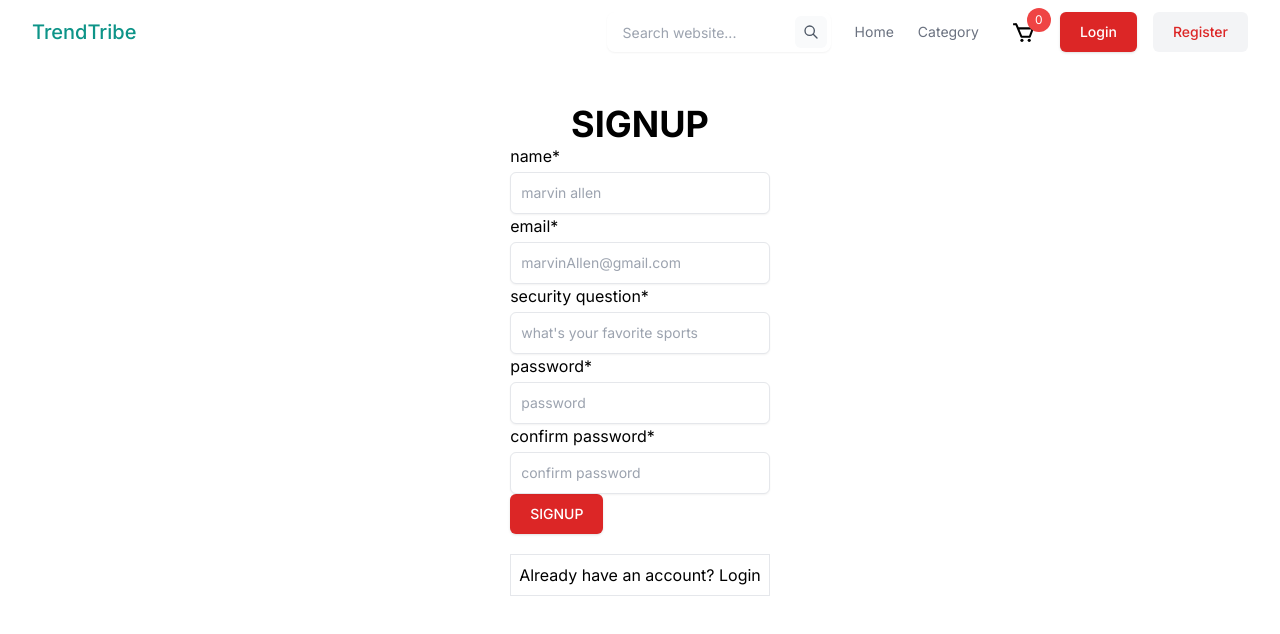
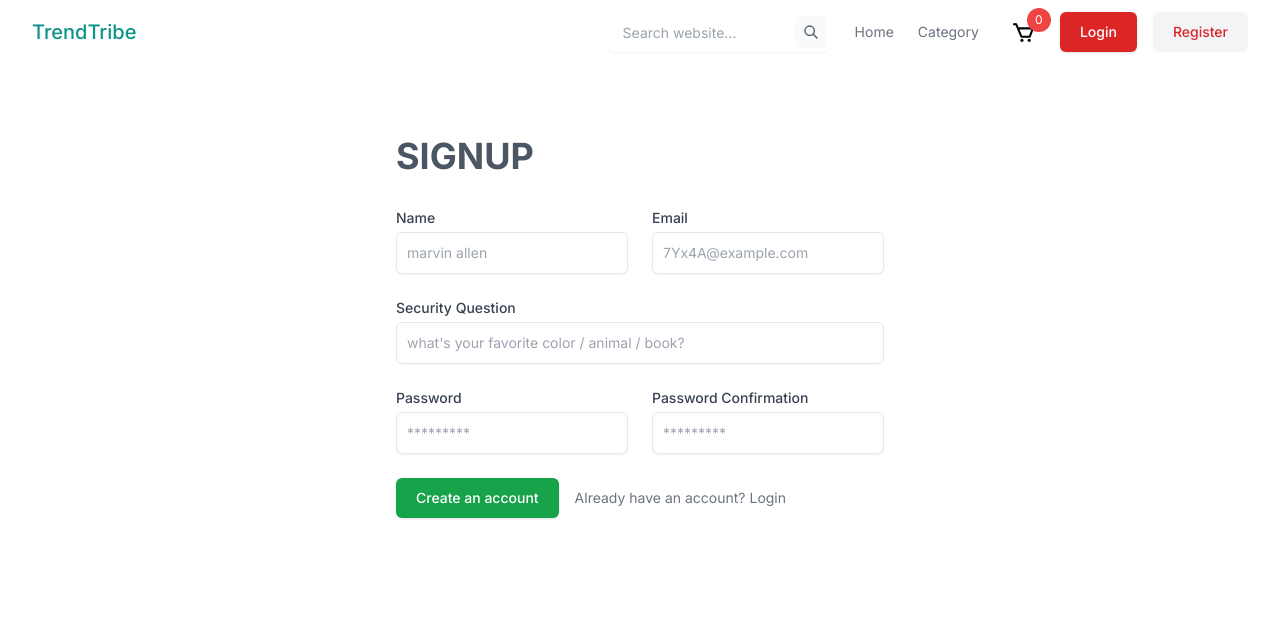
Before and after one commit to okay-himanshu/e-commerce, a React (Vite) app in the folder client/: page /signup in a window 1280 px wide. Shown: the top 634 px of the page. Built offline with nearby package versions, Linux system fonts and the light colour scheme; a web font is replaced by a local one.

Commit message:
signup re-designed

```diff
--- a/client/src/components/SignUp.jsx
+++ b/client/src/components/SignUp.jsx
@@ -1,6 +1,6 @@
 import React from "react";
 import axios from "axios";
-import { useNavigate, Link } from "react-router-dom";
+import { useNavigate, Link, NavLink } from "react-router-dom";
 
 import { Button, CustomTitle, Input } from "./";
 import env_config from "../config/env_config";
@@ -43,10 +43,7 @@ const SignUp = () => {
 
   return (
     <>
-      <div className="flex justify-center">
-        <CustomTitle title={"SIGNUP"} />
-      </div>
-      <div className="flex justify-center items-center  ">
+      {/* <div className="flex justify-center items-center  ">
         <form onSubmit={handleSubmit}>
           <Input
             htmlFor="name"
@@ -103,8 +100,117 @@ const SignUp = () => {
             </div>
           </div>
         </form>
-        {/* <img src={signup} alt="" className="w-[30rem] ml-10" /> */}
-      </div>
+      </div> */}
+
+      <main className=" flex items-center justify-center px-8 py-8 sm:px-12 lg:col-span-7 lg:px-16 lg:py-12 xl:col-span-6">
+        <div className="max-w-xl lg:max-w-3xl ">
+          <h1 className="mt-6 text-2xl font-bold text-gray-600 sm:text-3xl md:text-4xl">
+            SIGNUP
+          </h1>
+
+          <form
+            className="mt-8 grid grid-cols-6 gap-6 "
+            onSubmit={handleSubmit}
+          >
+            <div className="col-span-6 sm:col-span-3">
+              <label
+                htmlFor="FirstName"
+                className="block text-sm font-medium text-gray-700"
+              >
+                Name
+              </label>
+
+              <Input
+                type={"text"}
+                className=" focus:border-slate-600"
+                placeholder={"marvin allen"}
+                handleChange={(event) => setName(event.target.value)}
+              />
+            </div>
+            <div className="col-span-6 sm:col-span-3">
+              <label
+                htmlFor="FirstName"
+                className="block text-sm font-medium text-gray-700"
+              >
+                Email
+              </label>
+
+              <Input
+                type={"email"}
+                className=" focus:border-slate-600"
+                placeholder={"7Yx4A@example.com"}
+                handleChange={(event) => setEmail(event.target.value)}
+              />
+            </div>
+
+            <div className="col-span-6">
+              <label
+                htmlFor="securityQuestion"
+                className="block text-sm font-medium text-gray-700"
+              >
+                Security Question
+              </label>
+
+              <Input
+                type="text"
+                className=" focus:border-slate-600"
+                placeholder={"what's your favorite color / animal / book?"}
+                handleChange={(event) =>
+                  setSecurityQuestion(event.target.value)
+                }
+              />
+            </div>
+
+            <div className="col-span-6 sm:col-span-3">
+              <label
+                htmlFor="Password"
+                className="block text-sm font-medium text-gray-700"
+              >
+                Password
+              </label>
+
+              <Input
+                type="password"
+                className=" focus:border-slate-600"
+                placeholder={"*********"}
+                handleChange={(event) => setPassword(event.target.value)}
+              />
+            </div>
+
+            <div className="col-span-6 sm:col-span-3">
+              <label
+                htmlFor="PasswordConfirmation"
+                className="block text-sm font-medium text-gray-700"
+              >
+                Password Confirmation
+              </label>
+
+              <Input
+                type="password"
+                placeholder={"*********"}
+                className=" focus:border-slate-600"
+                handleChange={(event) => setConfirmPassword(event.target.value)}
+              />
+            </div>
+
+            <div className="col-span-6 sm:flex sm:items-center sm:gap-4">
+              <Button
+                title={"Create an account"}
+                className="bgGreen"
+                handleClick={userSignUp}
+              />
+
+              <p className="mt-4 text-sm text-gray-500 sm:mt-0">
+                Already have an account?
+                <NavLink to="/login" className="text-color_primary">
+                  {" "}
+                  Login
+                </NavLink>
+              </p>
+            </div>
+          </form>
+        </div>
+      </main>
     </>
   );
 };
```
